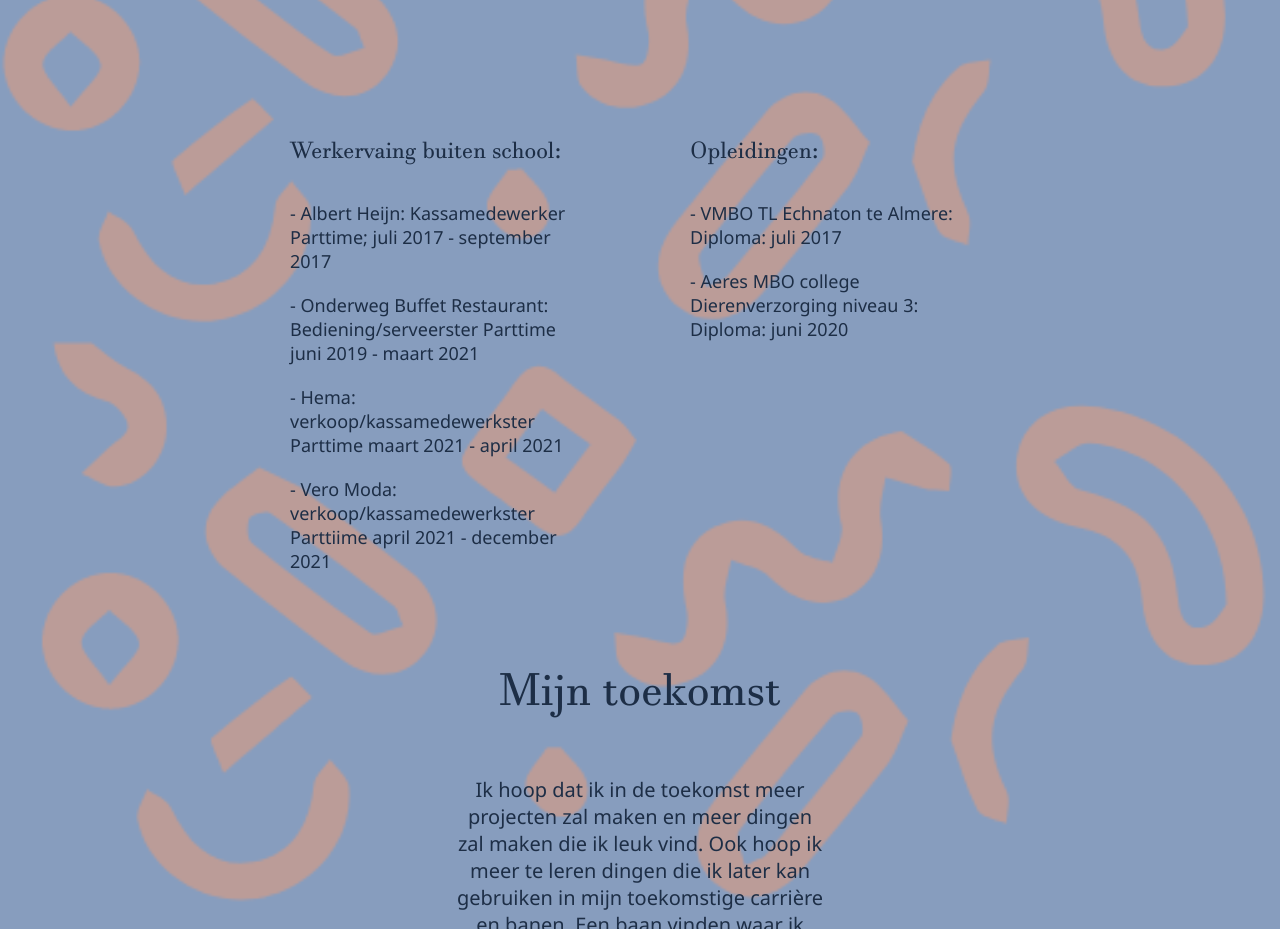
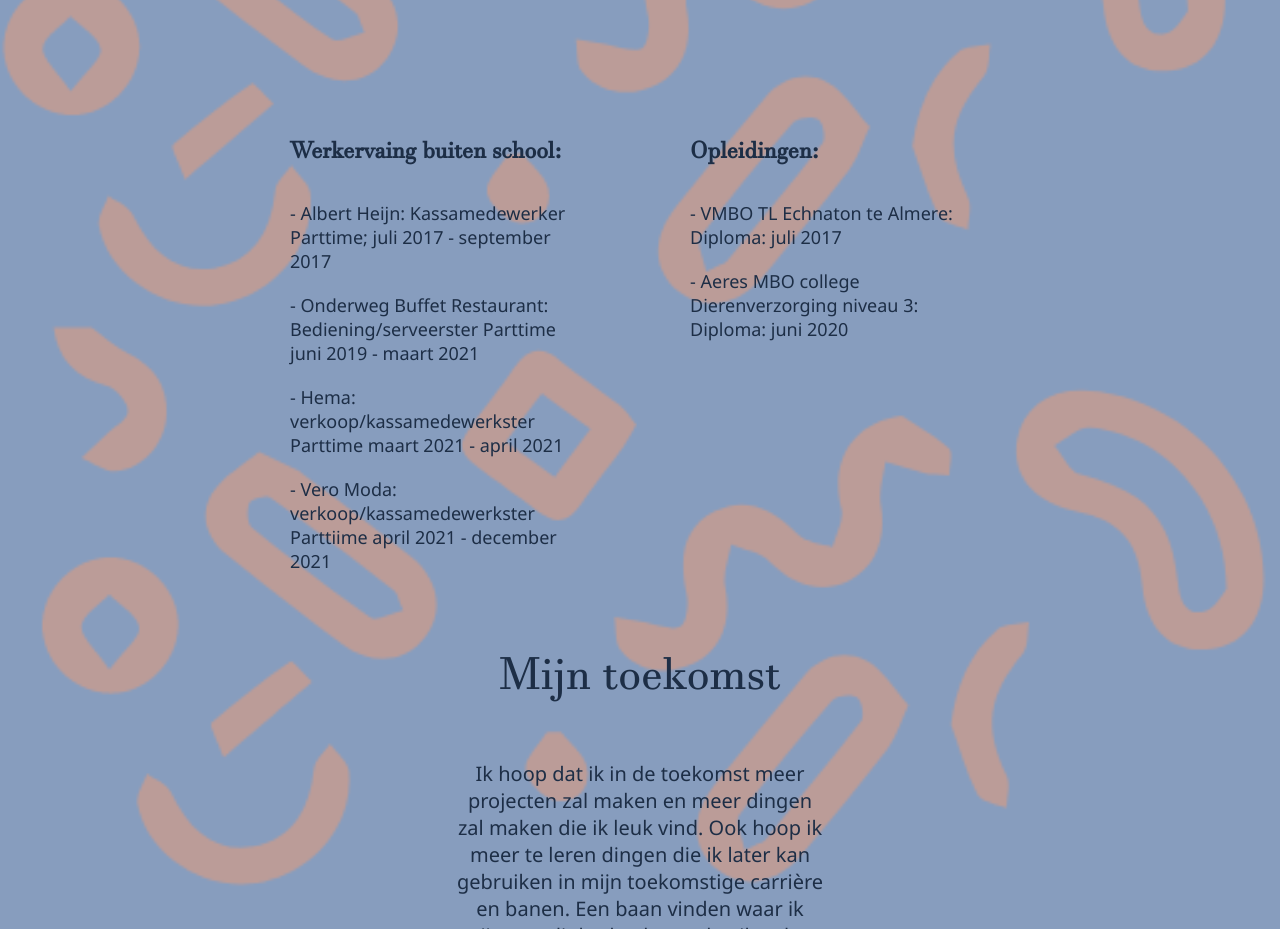
Before and after one commit to cedricheijlman/portfolio-mv-sd-project, a plain HTML site: page stephanievanwettum/infoPage.html in a window 1280 px wide. Shown: the part 3360-4289 px from the top of the page. Drawn offline with Linux system fonts and the light colour scheme.

Commit message:
updated fonts

```diff
--- a/stephanievanwettum/infoPage.css
+++ b/stephanievanwettum/infoPage.css
@@ -212,7 +212,7 @@ body {
     Geneva,
     Verdana,
     sans-serif;
-  max-height: 70vh;
+
   font-size: 18px;
 
   font-weight: 500;
@@ -224,7 +224,7 @@ body {
 #werkervaring .werkervaring__text {
   max-width: 300px;
   margin: 0 50px;
-  max-height: 500px;
+
   min-height: 300px;
   margin-bottom: 20px;
 }
@@ -236,13 +236,14 @@ body {
 .werkervaring__text p:nth-child(1) {
   font-family: "Javanese Text";
   font-size: 23px;
+  font-weight: 600;
 }
 
 /* My future Section */
 
 #myFuture {
   width: 100%;
-  height: 60vh;
+
   display: flex;
   align-items: center;
   justify-content: center;
@@ -260,6 +261,7 @@ body {
 }
 
 .myFuture__text p {
+
   font-size: 20px;
   font-weight: 500;
   margin: 0 15px;
```
Also changed, not shown: stephanievanwettum/style.css (+6 -3 lines).
